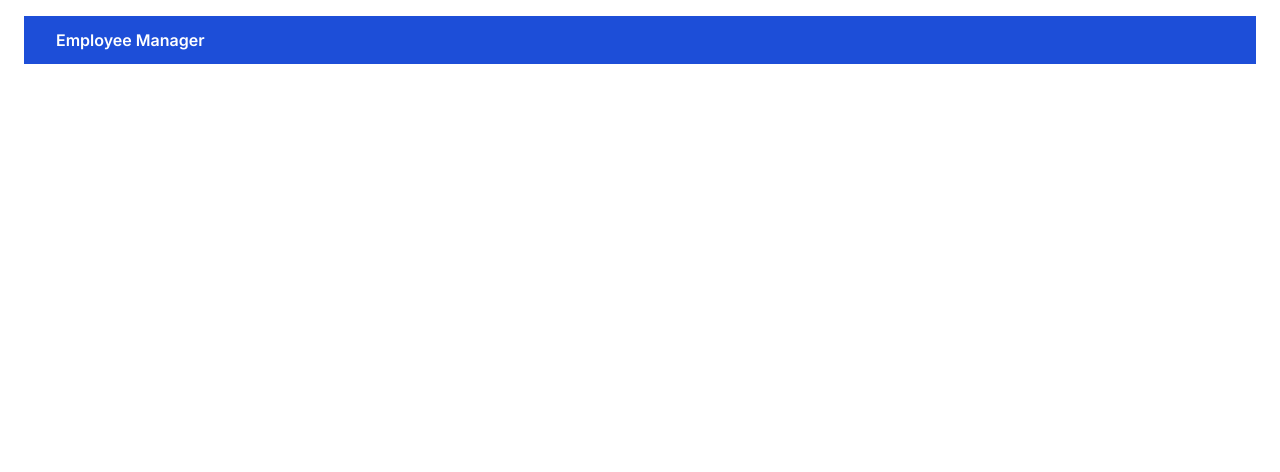
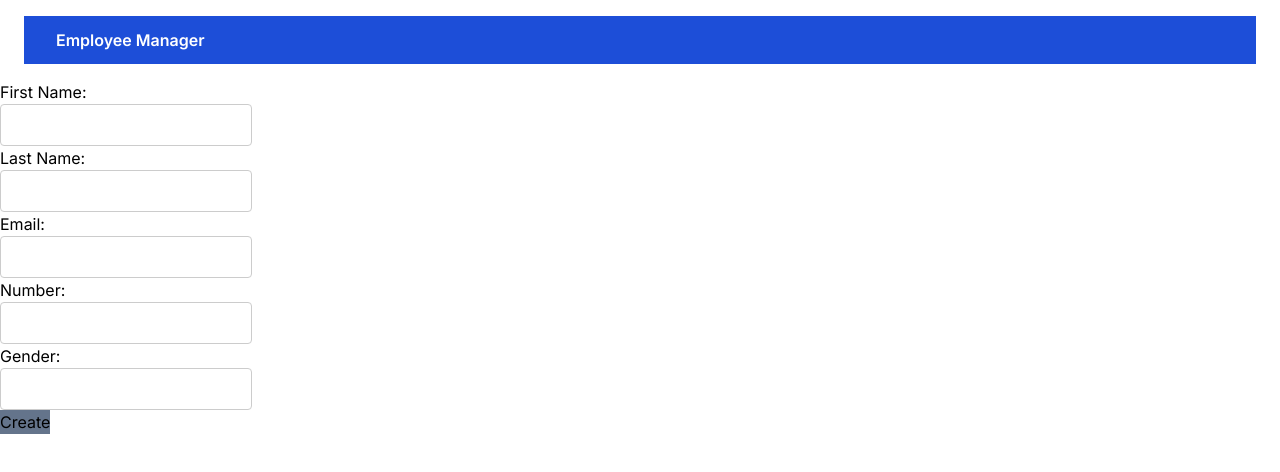
Before and after one commit to Gopzy/employee-manager, a Next.js app: page /employee/edit in a window 1280 px wide. Shown: the top 472 px of the page. Built offline with nearby package versions, Linux system fonts and the light colour scheme.

Commit message:
Form update added

```diff
--- a/app/employee/edit/page.jsx
+++ /dev/null
@@ -1,7 +0,0 @@
-import React from "react";
-
-const page = () => {
-  return <div></div>;
-};
-
-export default page;
--- /dev/null
+++ b/app/employee/edit/page.tsx
@@ -0,0 +1,18 @@
+"use client";
+import EmployeeForm from "@/components/form";
+import { useRouter, useSearchParams } from "next/navigation";
+import React from "react";
+
+const page = ({ route }) => {
+  const searchParam = useSearchParams();
+  const id = searchParam.get("id")!;
+
+  return (
+    <div>
+      {/* Edit page */}
+      <EmployeeForm employeeId={id} />
+    </div>
+  );
+};
+
+export default page;
--- a/app/employee/list/page.jsx
+++ b/app/employee/list/page.jsx
@@ -20,16 +20,18 @@ const page = () => {
     dispatch(getEmployees());
   }, []);
 
-  // useEffect(() => {
-  //   setEmployees(employeeData);
-  // }, [employeeData]);
-
   const handleDelete = (id) => {
     dispatch(deleteEmployees(id, () => dispatch(getEmployees())));
   };
 
   const renderEmployeeGrid = (data) => {
-    return <EmployeeGrid employeeData={data} onDelete={handleDelete} />;
+    return (
+      <EmployeeGrid
+        employeeData={data}
+        onDelete={handleDelete}
+        onEdit={(id) => router.push(`/employee/edit?id=${id}`)}
+      />
+    );
   };
 
   return (
--- a/components/employeeGrid.jsx
+++ b/components/employeeGrid.jsx
@@ -1,6 +1,7 @@
+import Link from "next/link";
 import React, { Component } from "react";
 
-const EmployeeGrid = ({ employeeData, onDelete }) => {
+const EmployeeGrid = ({ employeeData, onDelete, onEdit }) => {
   const { photo, first_name, email, number, gender, _id } = employeeData;
   return (
     // w-80 max-w-md
@@ -16,7 +17,20 @@ const EmployeeGrid = ({ employeeData, onDelete }) => {
             {gender === "F" ? "Female" : "Male"}
           </p>
         </div>
-        <div className="pt-14">
+        <div className="flex flex-col-1 pt-14 gap-2">
+          {/* <Link
+            href={{
+              pathname: "/employee/edit",
+              query: { id: _id },
+            }}
+          > */}
+          <button
+            onClick={() => onEdit(_id)}
+            className="px-4 py-2 bg-blue-600 text-white rounded-md hover:bg-blue-600 focus:outline-none focus:bg-blue-600"
+          >
+            Edit
+          </button>
+          {/* </Link> */}
           <button
             onClick={() => onDelete(_id)}
             className="px-4 py-2  bg-red-900 text-white rounded-md hover:bg-blue-600 focus:outline-none focus:bg-blue-600"
--- a/components/form.jsx
+++ b/components/form.jsx
@@ -1,7 +1,8 @@
 "use client";
 import React, { useState } from "react";
-import { addEmployees } from "@/store/action/employeeAction";
-import { useDispatch } from "react-redux";
+import { addEmployees, updateEmployees } from "@/store/action/employeeAction";
+import { useDispatch, useSelector } from "react-redux";
+import { useEffect } from "react";
 
 const defaultFormObj = {
   first_name: "",
@@ -10,13 +11,26 @@ const defaultFormObj = {
   number: "",
   gender: "",
   _id: null,
-  // id: "4",
+  // id: 4,
   photo: "https://randomuser.me/api/portraits/men/75.jpg",
 };
 
-const EmployeeForm = () => {
+const EmployeeForm = ({ employeeId }) => {
   const dispatch = useDispatch();
   const [formData, setFormData] = useState(defaultFormObj);
+
+  const { employeeData } = useSelector((state) => state?.employees) || [];
+
+  const editEmployeeObj = employeeData?.filter(
+    (employee) => employee._id === employeeId
+  );
+  // console.log("EmployeeForm :::::::", formData, editEmployeeObj?.[0]);
+
+  useEffect(() => {
+    if (editEmployeeObj.length) {
+      setFormData(editEmployeeObj?.[0]);
+    }
+  }, []);
 
   const handleChange = (e) => {
     const { name, value } = e.target;
@@ -26,27 +40,23 @@ const EmployeeForm = () => {
     }));
   };
 
-  const clearFormData = () => {
-    setFormData({
-      first_name: "",
-      last_name: "",
-      email: "",
-      number: "",
-      gender: "",
-      // id: "",
-    });
-  };
+  const handleSubmit = () => {
+    console.log("handleSubmit :::::", formData);
 
-  const handleSubmit = () => {
+    const updatePayload = { id: employeeId, requestParams: formData };
+
     dispatch(
-      addEmployees(formData, () => alert("Employee created successfully!"))
+      employeeId
+        ? updateEmployees(updatePayload, () =>
+            alert("Employee updated successfully!")
+          )
+        : addEmployees(formData, () => alert("Employee created successfully!"))
     );
   };
 
-  const { first_name, last_name, email, number, gender } = formData;
+  // const { first_name, last_name, email, number, gender } = formData;
   return (
     <div>
-      {/* <h2>Create Employee</h2> */}
       <form onSubmit={handleSubmit}>
         <label>
           First Name:
@@ -61,7 +71,7 @@ const EmployeeForm = () => {
             }}
             type="text"
             name="first_name"
-            value={first_name}
+            value={formData?.first_name}
             onChange={handleChange}
           />
         </label>
@@ -79,7 +89,7 @@ const EmployeeForm = () => {
             }}
             type="text"
             name="last_name"
-            value={last_name}
+            value={formData?.last_name}
             onChange={handleChange}
           />
         </label>
@@ -97,7 +107,7 @@ const EmployeeForm = () => {
             }}
             type="email"
             name="email"
-            value={email}
+            value={formData?.email}
             onChange={handleChange}
           />
         </label>
@@ -115,7 +125,7 @@ const EmployeeForm = () => {
             }}
             type="text"
             name="number"
-            value={number}
+            value={formData?.number}
             onChange={handleChange}
           />
         </label>
@@ -133,7 +143,7 @@ const EmployeeForm = () => {
             }}
             type="text"
             name="gender"
-            value={gender}
+            value={formData?.gender}
             onChange={handleChange}
           />
         </label>
--- a/store/action/actionType.tsx
+++ b/store/action/actionType.tsx
@@ -9,3 +9,7 @@ export const DELETE_EMPLOYEES_FAILED = "DELETE_EMPLOYEES_FAILED";
 export const ADD_EMPLOYEES = "ADD_EMPLOYEES";
 export const ADD_EMPLOYEES_SUCCESS = "ADD_EMPLOYEES_SUCCESS";
 export const ADD_EMPLOYEES_FAILED = "ADD_EMPLOYEES_FAILED";
+
+export const UPDATE_EMPLOYEES = "UPDATE_EMPLOYEES";
+export const UPDATE_EMPLOYEES_SUCCESS = "UPDATE_EMPLOYEES_SUCCESS";
+export const UPDATE_EMPLOYEES_FAILED = "UPDATE_EMPLOYEES_FAILED";
--- a/store/action/employeeAction.jsx
+++ b/store/action/employeeAction.jsx
@@ -1,4 +1,9 @@
-import { ADD_EMPLOYEES, DELETE_EMPLOYEES, GET_EMPLOYEES } from "./actionType";
+import {
+  ADD_EMPLOYEES,
+  DELETE_EMPLOYEES,
+  GET_EMPLOYEES,
+  UPDATE_EMPLOYEES,
+} from "./actionType";
 
 const getEmployees = (success, failed) => ({
   type: GET_EMPLOYEES,
@@ -13,6 +18,13 @@ const addEmployees = (payload, success, failed) => ({
   failed,
 });
 
+const updateEmployees = (payload, success, failed) => ({
+  type: UPDATE_EMPLOYEES,
+  payload,
+  success,
+  failed,
+});
+
 const deleteEmployees = (payload, success, failed) => ({
   type: DELETE_EMPLOYEES,
   payload,
@@ -20,4 +32,4 @@ const deleteEmployees = (payload, success, failed) => ({
   failed,
 });
 
-export { getEmployees, deleteEmployees, addEmployees };
+export { getEmployees, deleteEmployees, addEmployees, updateEmployees };
--- a/store/saga/getEmployees.saga.jsx
+++ b/store/saga/getEmployees.saga.jsx
@@ -10,6 +10,9 @@ import {
   ADD_EMPLOYEES,
   ADD_EMPLOYEES_SUCCESS,
   ADD_EMPLOYEES_FAILED,
+  UPDATE_EMPLOYEES,
+  UPDATE_EMPLOYEES_SUCCESS,
+  UPDATE_EMPLOYEES_FAILED,
 } from "../action/actionType";
 
 const EMPLOYEES_API = "http://localhost:8080/api/employees";
@@ -27,7 +30,6 @@ export function* getEmployeesSaga({ success, failed }) {
 }
 
 export function* addEmployeesSaga({ payload, success, failed }) {
-  console.log("addEmployeesSaga triggered :::::", payload);
   try {
     yield call(axios.post, "http://localhost:8080/api/employees", payload);
 
@@ -36,6 +38,26 @@ export function* addEmployeesSaga({ payload, success, failed }) {
   } catch (error) {
     failed?.();
     yield put({ type: ADD_EMPLOYEES_FAILED, payload: error });
+  }
+}
+
+export function* updateEmployeesSaga({
+  payload: { id, requestParams },
+  success,
+  failed,
+}) {
+  try {
+    yield call(
+      axios.put,
+      `http://localhost:8080/api/employees/${id}`,
+      requestParams
+    );
+
+    success?.();
+    yield put({ type: UPDATE_EMPLOYEES_SUCCESS });
+  } catch (error) {
+    failed?.();
+    yield put({ type: UPDATE_EMPLOYEES_FAILED, payload: error });
   }
 }
 
@@ -54,5 +76,6 @@ export function* deleteEmployeesSaga({ payload, success, failed }) {
 export function* watchGetEmployee() {
   yield takeLatest(GET_EMPLOYEES, getEmployeesSaga);
   yield takeLatest(ADD_EMPLOYEES, addEmployeesSaga);
+  yield takeLatest(UPDATE_EMPLOYEES, updateEmployeesSaga);
   yield takeLatest(DELETE_EMPLOYEES, deleteEmployeesSaga);
 }
```
Also changed, not shown: tsconfig.json (added, +34 -0 lines).
